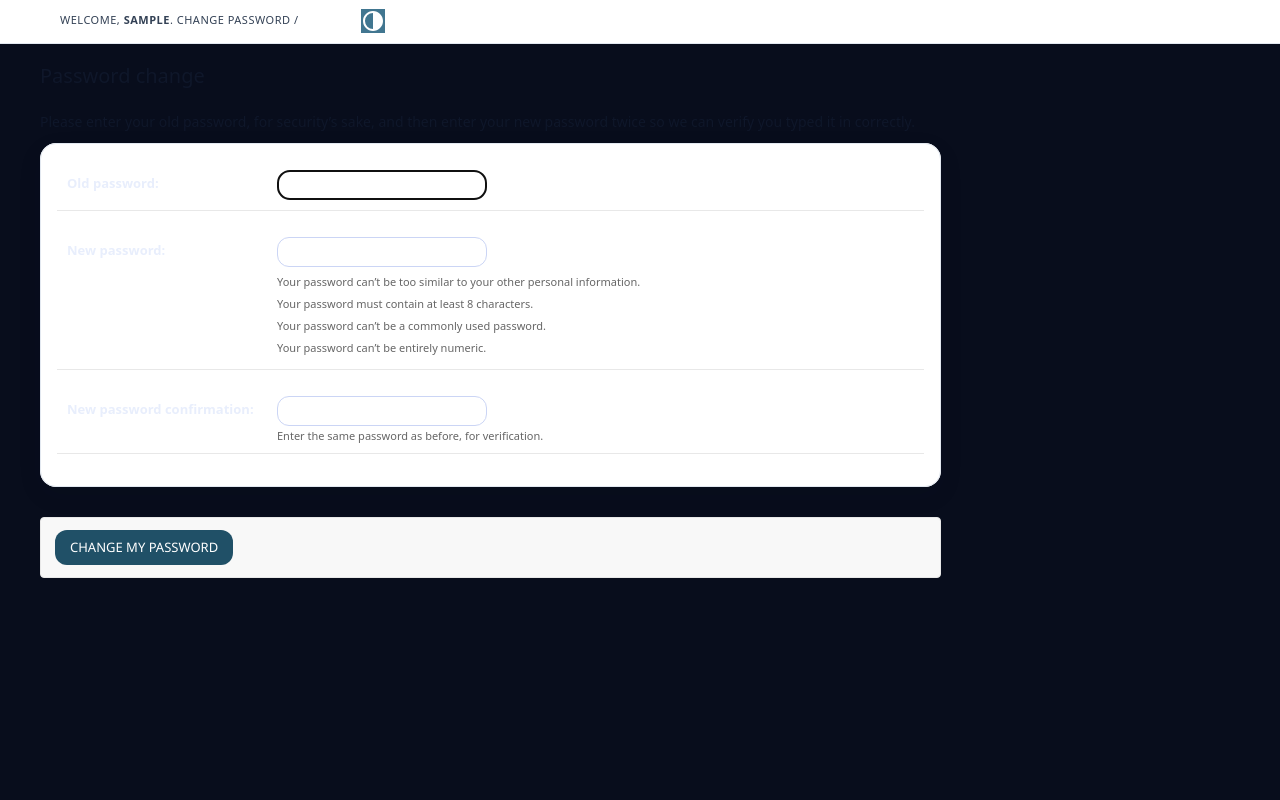
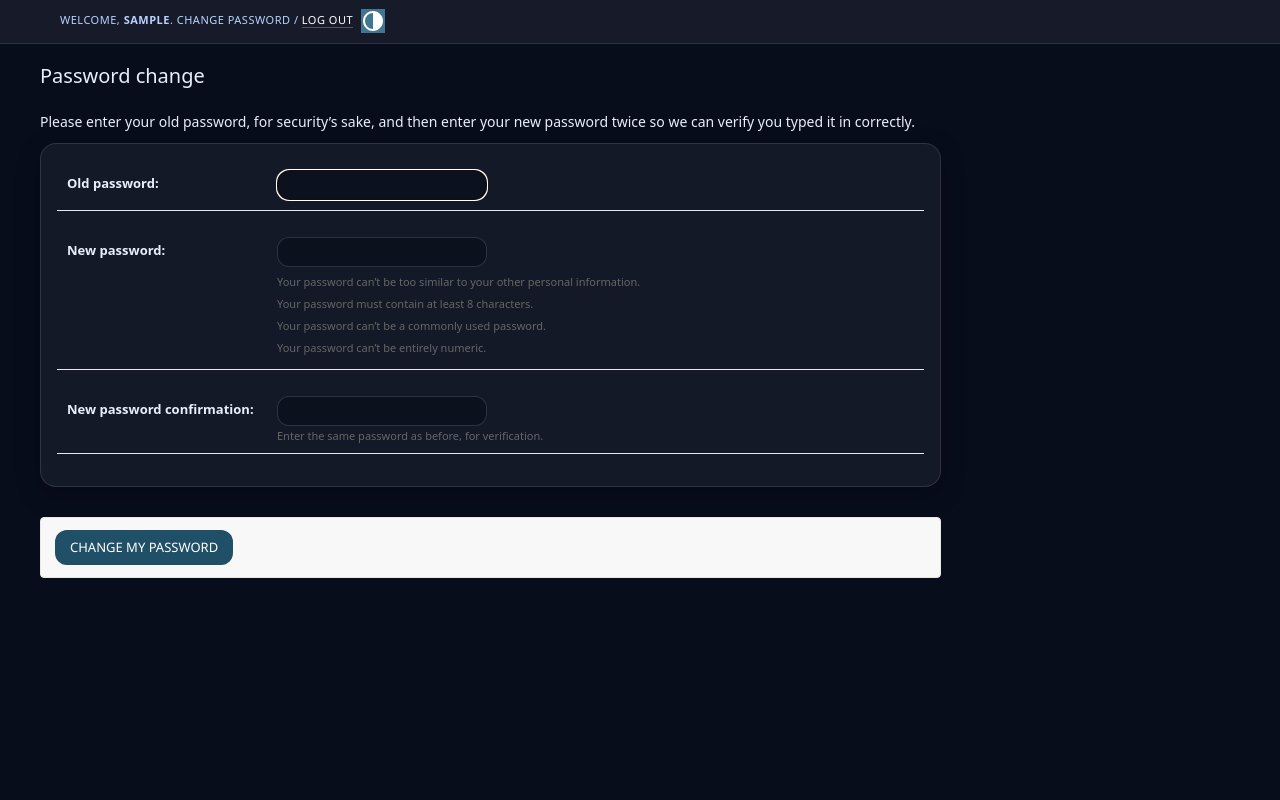
Before and after one commit to gaggame1010-arch/employee-feedback-platform, a Django app: page /admin/password_change/ in a window 1280 px wide. Run offline with Django 5.2, Linux system fonts and the light colour scheme; the visitor is signed in with stand-in values (Sample User, id 1).

Commit message:
Restore dark admin palette
Revert the admin shell and changelist back to the dark theme colors.

```diff
--- a/templates/admin/base_site.html
+++ b/templates/admin/base_site.html
@@ -100,8 +100,8 @@
 
     /* Page background (lighter, less GPU intensive) */
     body{
-      background: #f5f7fb;
-      color: #0f172a;
+      background: #101827;
+      color: var(--text);
       font-family: ui-sans-serif, system-ui, -apple-system, Segoe UI, Roboto, Arial, sans-serif;
     }
     html, body{
@@ -121,17 +121,17 @@
       margin-left: 0;
     }
     .module, .dashboard #content-main .module, .grp-module{
-      background: #ffffff;
-      border: 1px solid #e2e8f0;
+      background: rgba(255,255,255,.05);
+      border: 1px solid rgba(255,255,255,.12);
       border-radius: var(--radius-lg);
-      box-shadow: 0 8px 24px rgba(15,23,42,.08);
+      box-shadow: 0 8px 24px rgba(0,0,0,.25);
       backdrop-filter: none;
     }
 
     /* Header */
     #header{
-      background: #ffffff;
-      border-bottom: 1px solid #e2e8f0;
+      background: rgba(255,255,255,.06);
+      border-bottom: 1px solid rgba(255,255,255,.10);
       backdrop-filter: none;
     }
     #branding{
@@ -143,15 +143,15 @@
       letter-spacing: -.2px;
     }
     #user-tools, #user-tools a{
-      color: #334155;
+      color: #b9d2ff;
     }
     #user-tools a:hover{
       text-decoration: none;
     }
 
     /* Links + buttons */
-    a{ color:#2563eb; text-decoration: none; }
-    a:hover{ color:#1d4ed8; text-decoration: none; }
+    a{ color:#b9d2ff; text-decoration: none; }
+    a:hover{ color:#d2e4ff; text-decoration: none; }
 
     .button, input[type=submit], input[type=button], .submit-row input, a.button{
       border-radius: var(--radius-md);
@@ -171,9 +171,9 @@
     input[type=text], input[type=password], input[type=email], input[type=number],
     textarea, select{
       border-radius: var(--radius-md);
-      border: 1px solid #cbd5f5;
-      background: #ffffff;
-      color: #0f172a;
+      border: 1px solid rgba(255,255,255,.14);
+      background: rgba(8,13,26,.6);
+      color: var(--text);
     }
     input[type=text]:hover, input[type=password]:hover, input[type=email]:hover, input[type=number]:hover,
     textarea:hover, select:hover{
@@ -290,8 +290,8 @@
     #result_list{
       border-radius: var(--radius-lg);
       overflow: hidden;
-      border: 1px solid #e2e8f0;
-      background: #ffffff;
+      border: 1px solid rgba(255,255,255,.10);
+      background: transparent;
     }
     #result_list thead th{
       background: rgba(255,255,255,.06);
```
Also changed, not shown: templates/admin/change_list.html (+19 -24 lines).
